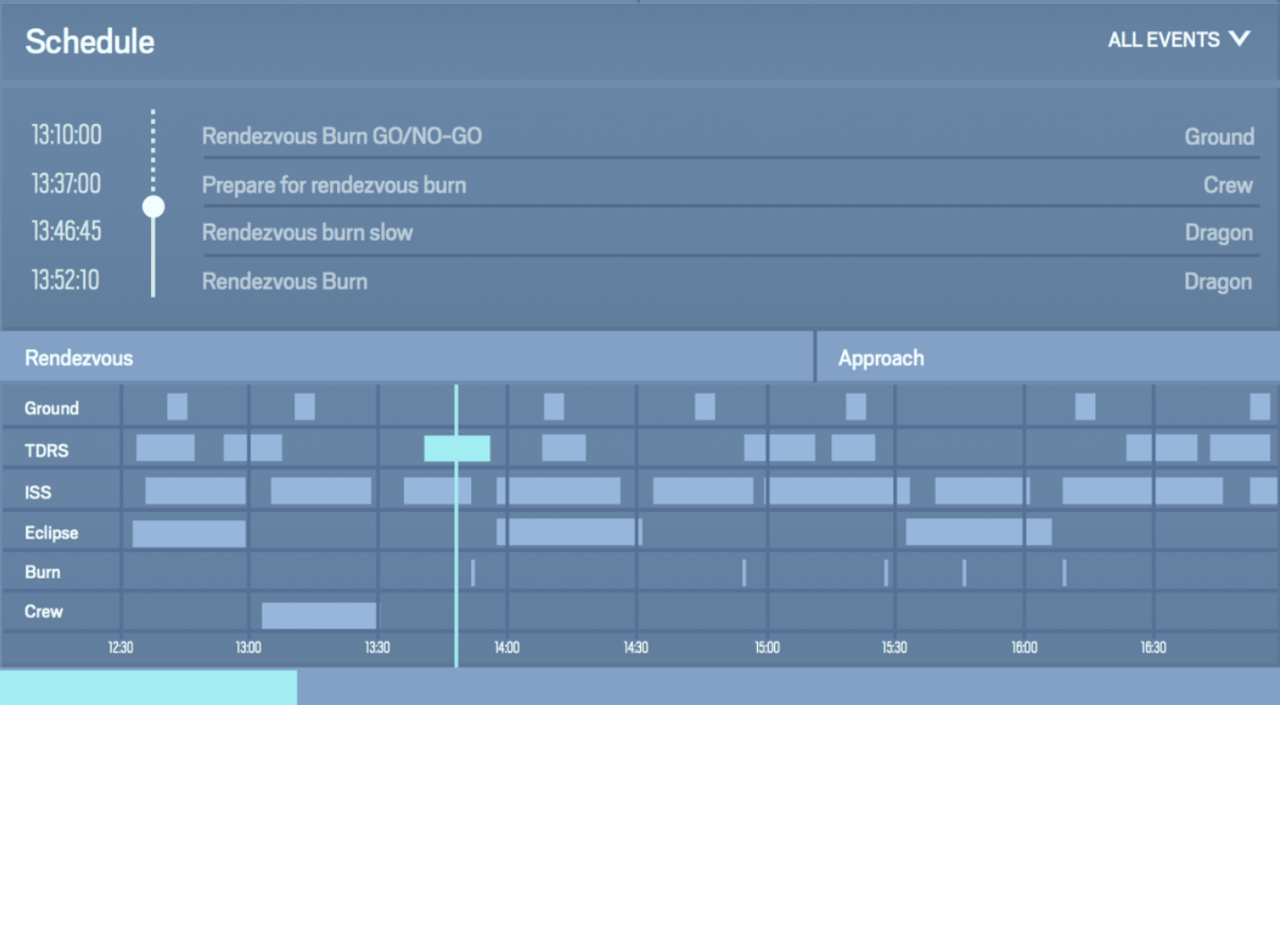
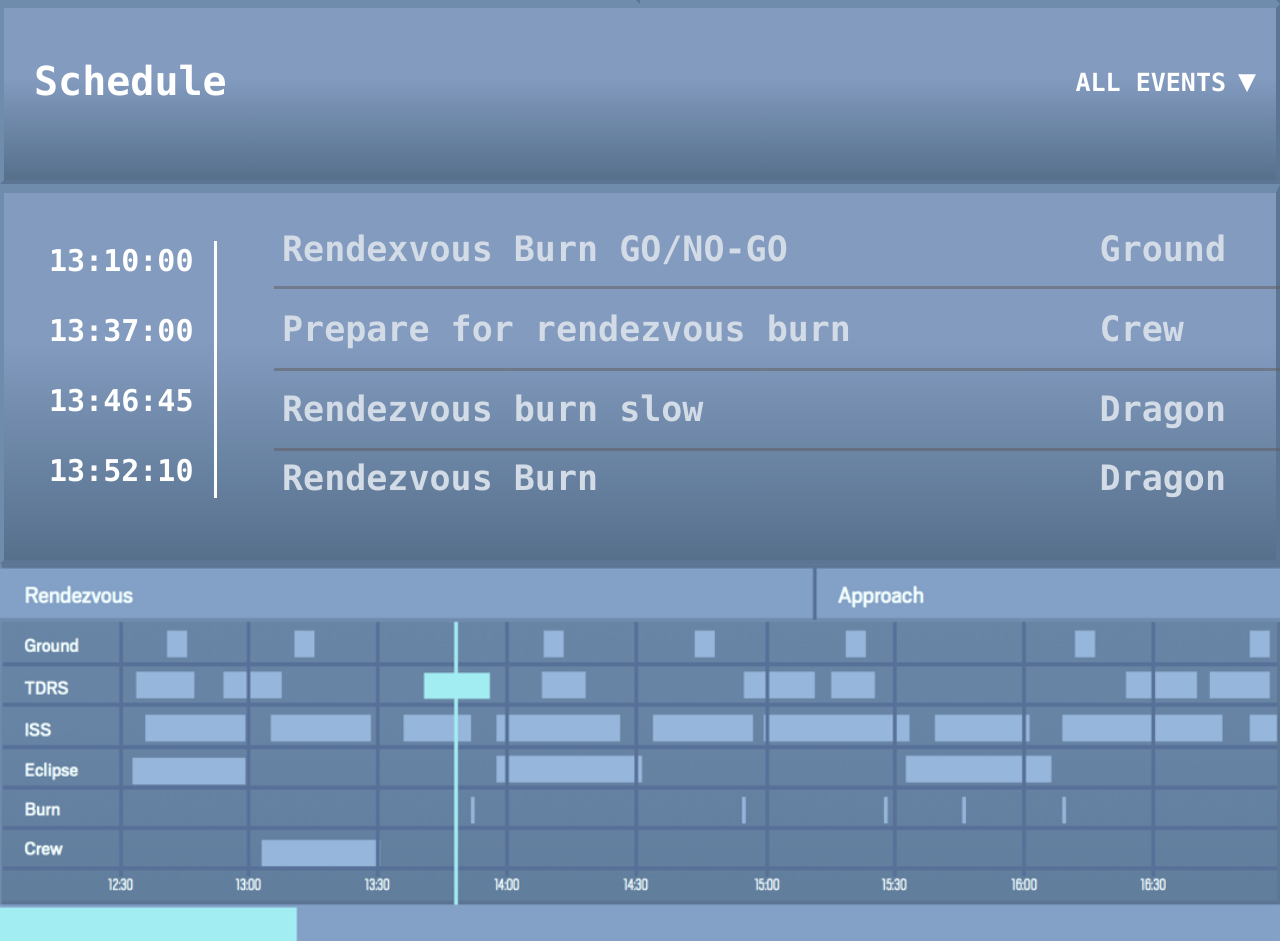
Before and after one commit to GrafDr23/CSS_new_try, a plain HTML site: page index.html in a window 1280 px wide. Shown: the part 1986-2927 px from the top of the page. Before the commit the page ends 2691 px from the top, so only its background shows below. Drawn offline with Linux system fonts and the light colour scheme.

Commit message:
add one more last sector

```diff
--- a/index.html
+++ b/index.html
@@ -104,9 +104,23 @@
           <div class="C16"></div>
         </div>
       </div>
-      <div class="picture">
-        <img src="images/Screenshot_44.png" alt="picture" class="pct1" />
-      </div>
     </div>
+    <div class="D">
+      <div class="D1">Schedule</div>
+      <div class="D2">ALL EVENTS</div>
+      <div class="D3">&#9660;</div>
+    </div>
+    <div class="G">
+      <div class="G1">13:10:00<br><br>13:37:00<br><br>13:46:45<br><br>13:52:10</div>
+      <div class="G2"></div>
+      <div class="G3"></div>
+      <div class="G4"></div>
+      <div class="G5"></div>
+      <div class="G6">Rendexvous Burn GO/NO-GO <br><br>Prepare for rendezvous burn<br><br>Rendezvous burn slow</div>
+      <div class="G7">Ground<br><br>Crew<br><br>Dragon</div>
+      <div class="G8">Rendezvous Burn</div>
+      <div class="G9">Dragon</div>
+    </div>
+    <img src="images/Screenshot_46.png" alt="last image" class="L1">
   </body>
 </html>
--- a/style.css
+++ b/style.css
@@ -674,3 +674,142 @@ body{ margin:0; }
   max-width: 1920px;        /* або 1440 — під твій макет */
   margin: 0 auto;
 }
+
+.D {
+  width: 100%;
+  height: 180px;
+  background: linear-gradient(to top, #56708c 0%, #829bbf 60%);
+  border: 4.5px solid #6f8cad;
+  border-right: 4.5px solid #5c7594;
+  border-bottom: 4.5px solid #5c7594;
+  position: relative;
+}
+
+.D1 {
+  color: #fff;
+  font-size: 40px;
+  font-weight: 650;
+  position: absolute;
+  top: 50px;
+  left: 30px;
+}
+
+.D2 {
+  color: #fff;
+  font-weight: 650;
+  font-size: 25px;
+  position: absolute;
+  top: 60px;
+  right: 50px;
+}
+
+.D3 {
+  color: #fff;
+  position: absolute;
+  top: 55px;
+  right: 20px;
+  font-weight: 650;
+  font-size: 30px;
+}
+
+.G {
+  width: 100%;
+  height: 380px;
+  background: linear-gradient(to top, #56708c 0%, #829bbf 60%);
+  border: 4.5px solid #6f8cad;
+  border-right: 4.5px solid #5c7594;
+  border-bottom: 4.5px solid #5c7594;
+  position: relative;
+  border-top: 9px solid #6f8cad;
+}
+
+.G1 {
+  color: #fff;
+  position: absolute;
+  top: 50px;
+  left: 45px;
+  font-weight: 700;
+  font-size: 30px;
+}
+
+.G2 {
+  background: #fff;
+  width: 3px;
+  height: 70%;
+  position: absolute;
+  top: 48px;
+  left: 210px;
+}
+
+.G3 {
+  position: absolute;
+  background: #635c5c;
+  height: 3px;
+  width: 80%;
+  top: 93px;
+  left: 270px;
+  opacity: 0.5;
+}
+
+.G4 {
+  position: absolute;
+  background: #635c5c;
+  height: 3px;
+  width: 80%;
+  left: 270px;
+  top: 175px;
+  opacity: 0.5;
+}
+
+.G5 {
+  position: absolute;
+  background: #635c5c;
+  height: 3px;
+  width: 80%;
+  top: 255px;
+  left: 270px;
+  opacity: 0.5;
+}
+
+.G6 {
+  color: #d2dbe6;
+  font-weight: 600;
+  font-size: 35px;
+  left: 278px;
+  position: absolute;
+  top: 36px;
+}
+
+.G8 {
+  color: #d2dbe6;
+  font-weight: 600;
+  font-size: 35px;
+  left: 278px;
+  position: absolute;
+  top: 265px;
+}
+
+.G7 {
+  color: #d2dbe6;
+  font-weight: 600;
+  font-size: 35px;
+  right: 50px;
+  top: 36px;
+  position: absolute;
+}
+
+.G9 {
+  color: #d2dbe6;
+  font-weight: 600;
+  font-size: 35px;
+  position: absolute;
+  top: 265px;
+  right: 50px;
+}
+
+.L1 {
+  width: 100%;
+  height: 100%;     /* рівно по висоті екрану */
+  object-fit: cover; /* обрізає зайве, щоб без білих полів */
+  display: block;
+}
```
Also changed, not shown: images/Screenshot_46.png (added).
